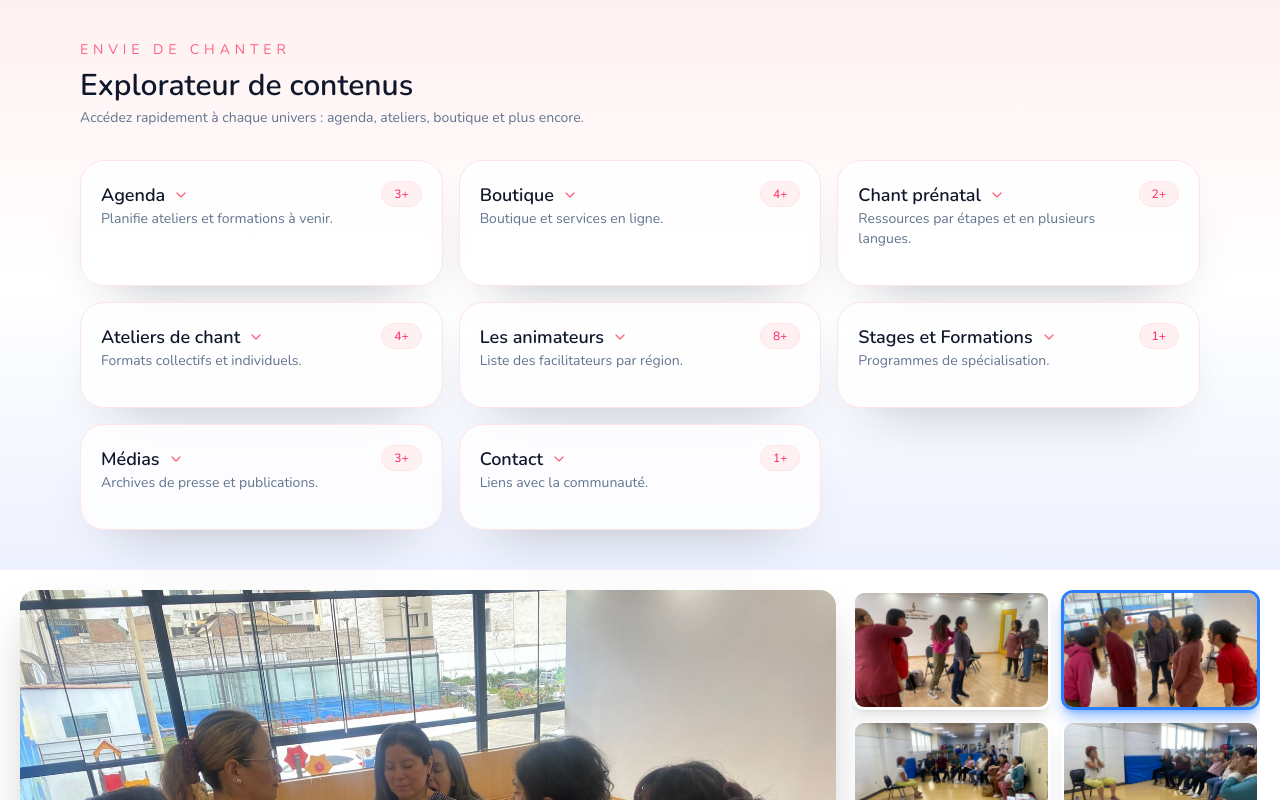
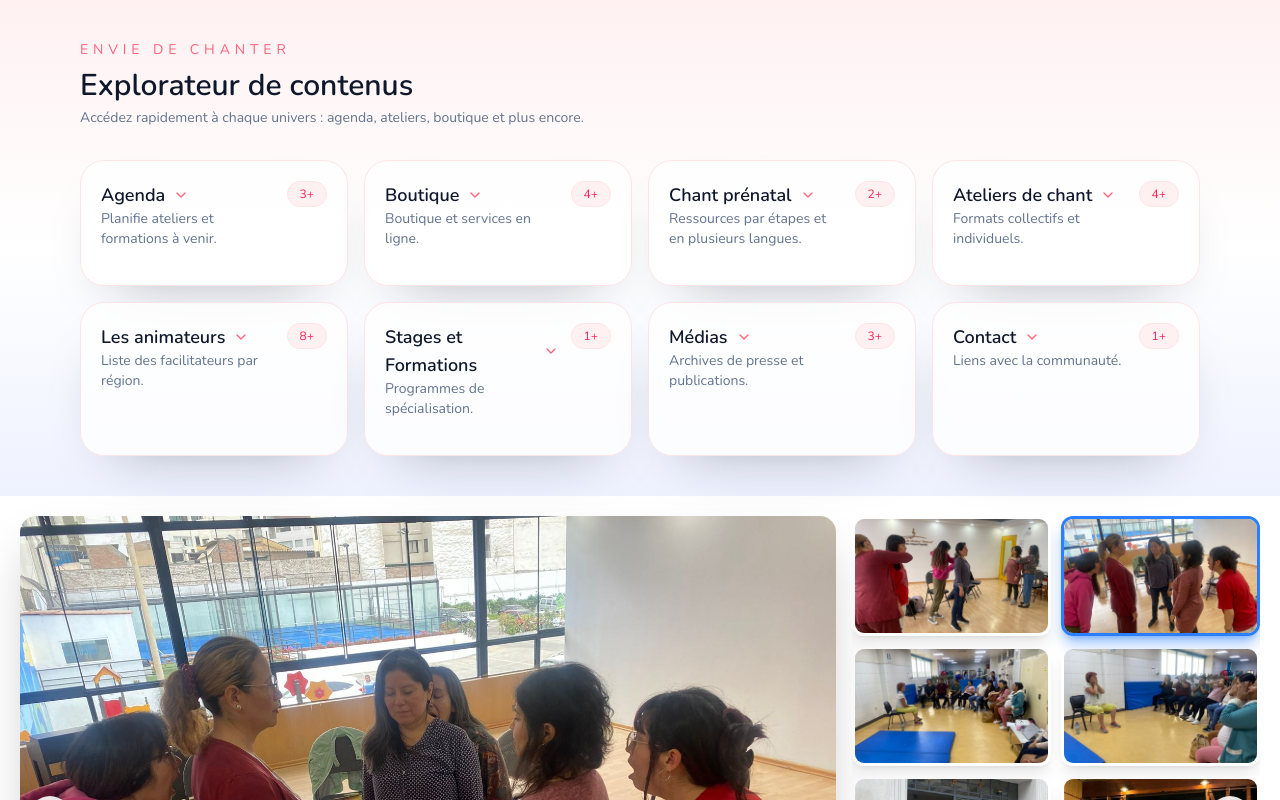
Before and after one commit to usuarioo1/envie-de-chart, a Next.js app: page / in a window 1280 px wide. Shown: the top 800 px of the page. Built offline with nearby package versions, Linux system fonts and the light colour scheme.

Commit message:
add carousel

```diff
--- a/src/components/navbar.jsx
+++ b/src/components/navbar.jsx
@@ -209,7 +209,7 @@ export default function Navbar() {
                     </div>
                 </header>
 
-                <div className="grid gap-4 sm:grid-cols-2 xl:grid-cols-3">
+                <div className="grid gap-4 sm:grid-cols-2 xl:grid-cols-4">
                     {menuSections.map((section) => {
                         const isOpen = openSections.includes(section.title);
                         return (
```
